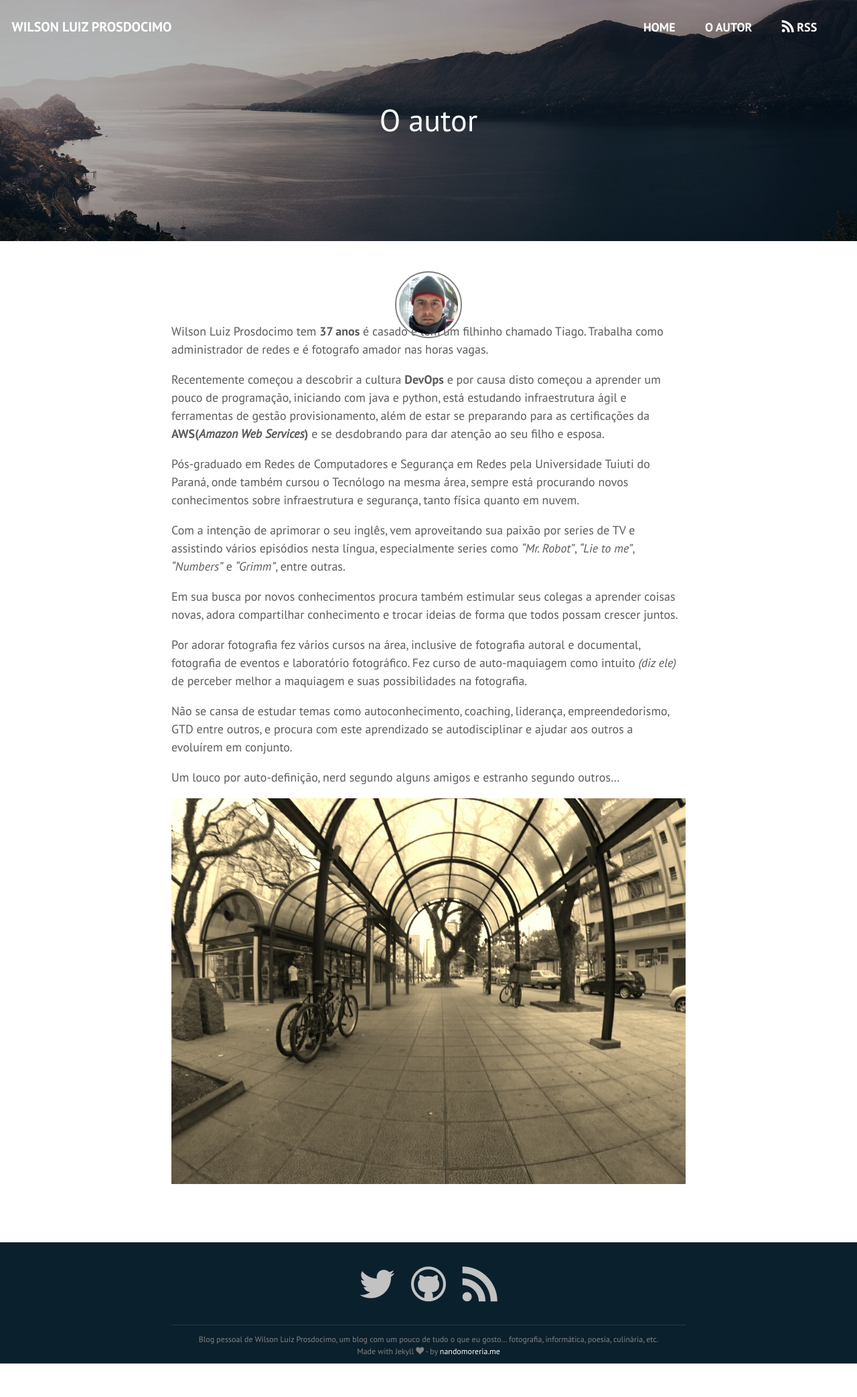
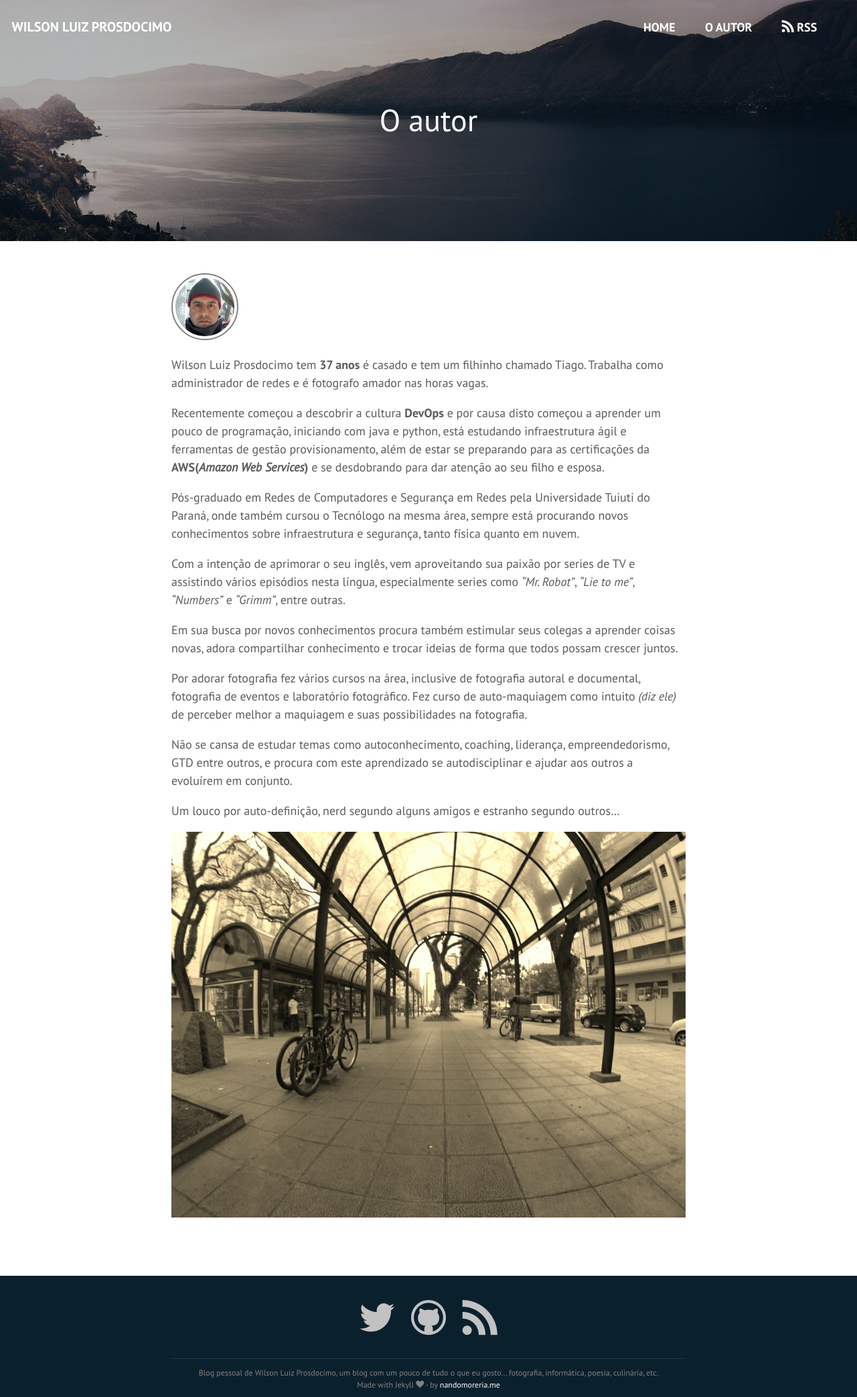
Before and after one commit to Wprosdocimo/wprosdocimo.github.io, a Jekyll site: the page built from about.md, in a window 1280 px wide. Shown: the whole page at 67% size. Built offline with Jekyll 4.4.1, drawn with Linux system fonts in a browser that asks for light colours; nearby versions of some CDN libraries; some web fonts are replaced; library files that are not in the unit come from our copies; comment, search, counter and statistics services are not loaded; before the commit the page ends 2036 px from its top, so only the background shows below that.

Commit message:
Ajustando página sobre - Imagem

```diff
--- a/_sass/_blog.scss
+++ b/_sass/_blog.scss
@@ -231,15 +231,13 @@ body.about .intro {
   }
 }
 .about_author {
-  height: 60px
+  height: 110px
 }
 
 .about_author img {
   width: 100px;
   height: 100px;
   border-radius: 50%;
-  position: absolute;
-  @include center;
   margin-top: 5px;
   padding: 4px;
   border: 2px solid $gray-color;
```
